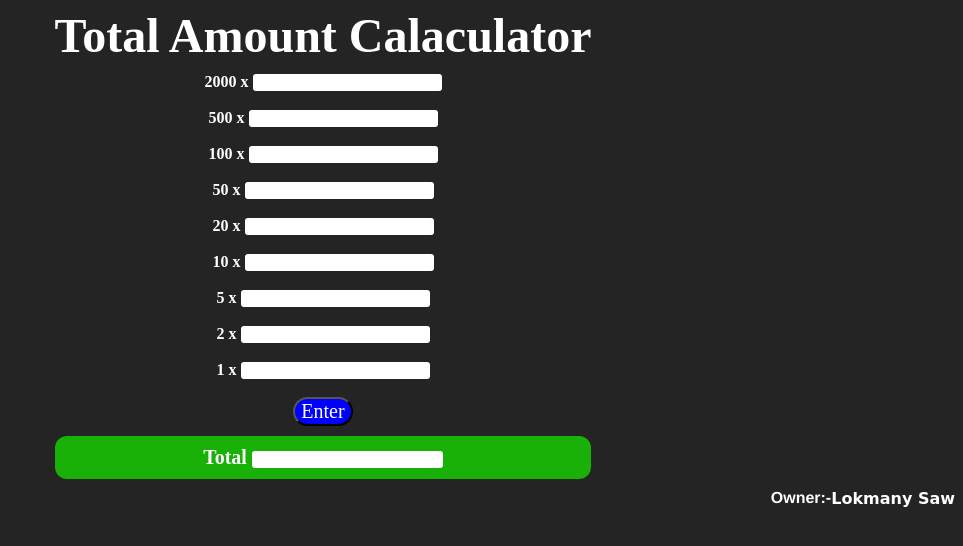
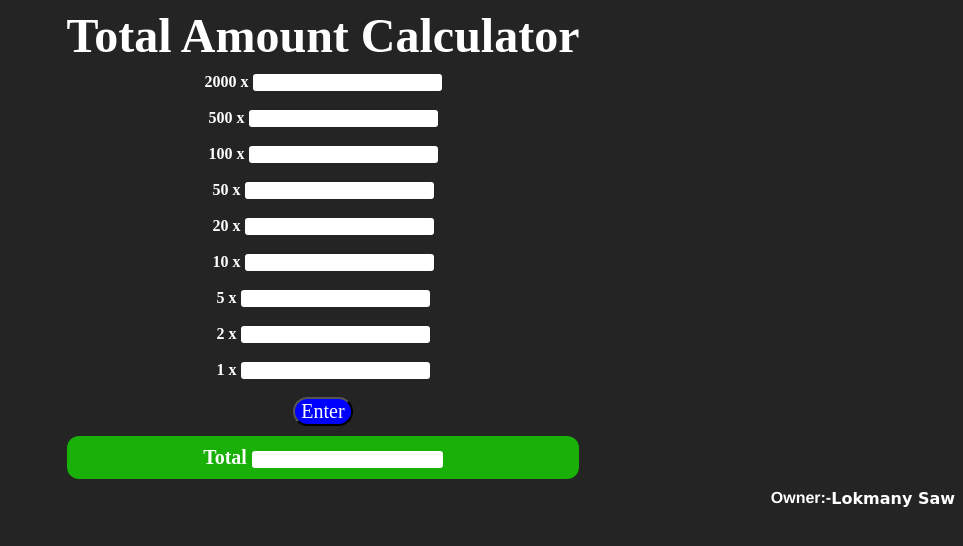
Before and after one commit to Pika7r/total-currency, a plain HTML site: page index.html in a window 1280 px wide. Shown: the whole page, without its empty margins (317-1280 px from the left). Drawn offline with Linux system fonts and the light colour scheme.

Commit message:
Update index.html

```diff
--- a/index.html
+++ b/index.html
@@ -12,7 +12,7 @@
     <div class="main">
         <div class="chart">
 
-        <header>Total Amount Calaculator</header>
+        <header>Total Amount Calculator</header>
 
             <div class="counter">
                 <label class="num-js" for="num1">2000 x</label>
```
